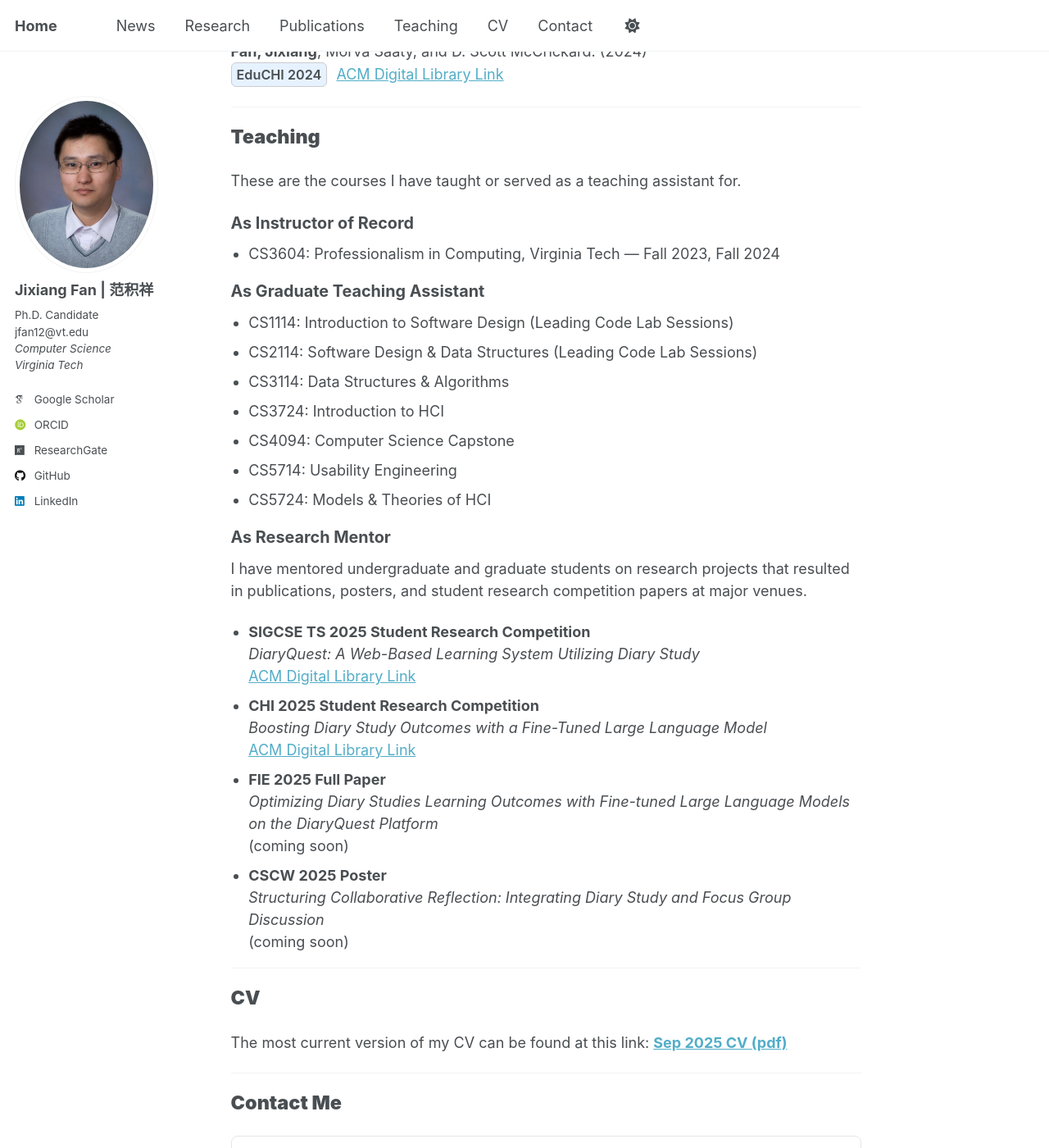
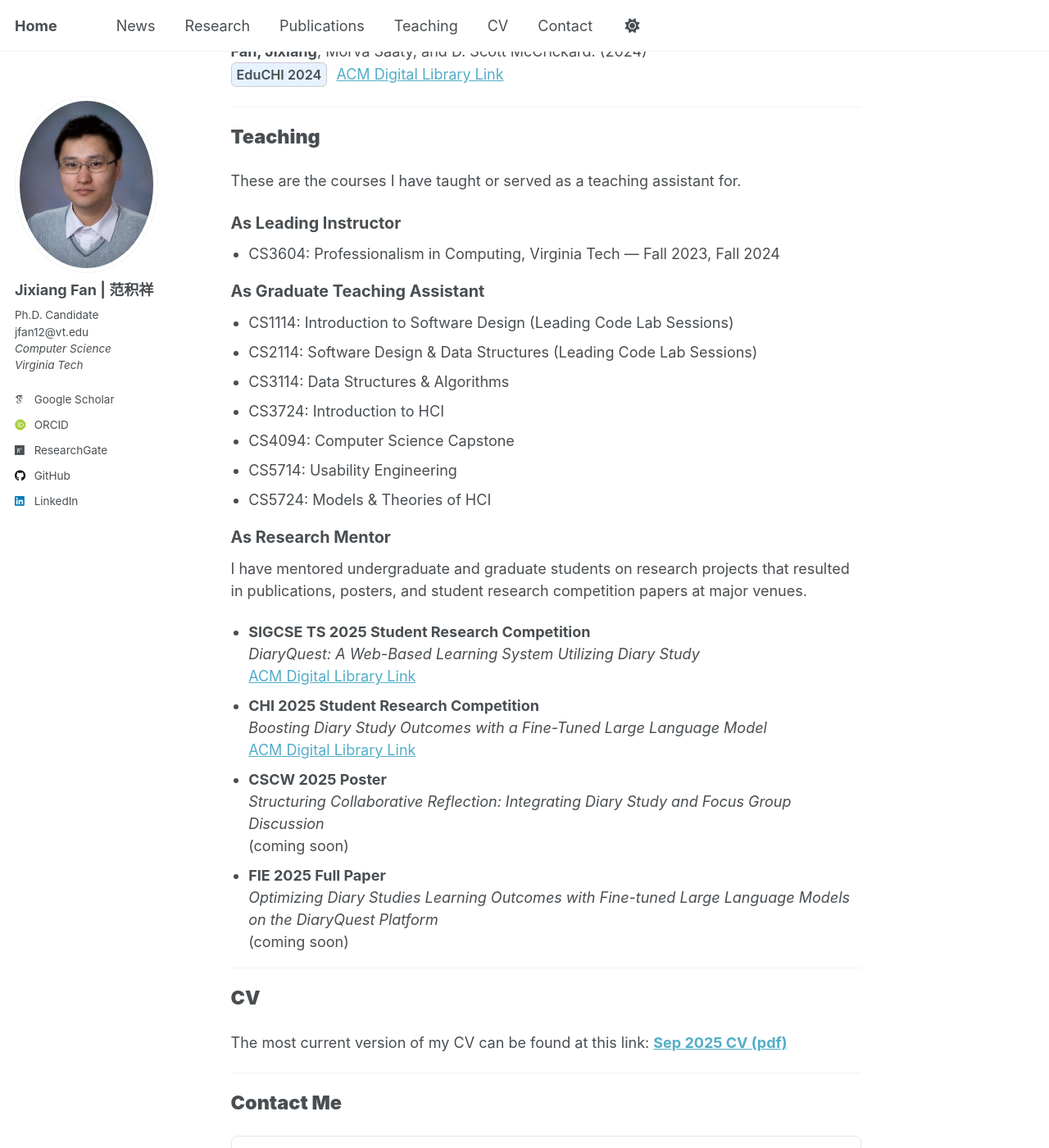
Before and after one commit to JixiangFan/web, a Jekyll site: the page built from _pages/about.md, in a window 1280 px wide and 1400 px high, scrolled down 2503 px. Shown: the whole window at 82% size. Built offline with Jekyll 4.4.1, drawn with Linux system fonts in a browser that asks for light colours; some web fonts are replaced.

Commit message:
Update about.md

```diff
--- a/_pages/about.md
+++ b/_pages/about.md
@@ -132,7 +132,7 @@ Education in HCI Outdoors: A Diary Study Approach
 <!-- Instructor of Record -->
 <div style="margin:1rem 0;">
   <div style="font-weight:700; font-size:1.1em; margin-bottom:0.5rem;">
-    As Instructor of Record
+    As Leading Instructor
   </div>
   <ul style="margin:0; padding-left:1.2rem;">
     <li>CS3604: Professionalism in Computing, Virginia Tech — Fall 2023, Fall 2024</li>
@@ -180,30 +180,19 @@ Education in HCI Outdoors: A Diary Study Approach
     </li>
 
     <li>
+      <strong>CSCW 2025 Poster</strong><br>
+      <em>Structuring Collaborative Reflection: Integrating Diary Study and Focus Group Discussion</em><br>
+      (coming soon)
+    </li>
+
+    <li>
       <strong>FIE 2025 Full Paper</strong><br>
       <em>Optimizing Diary Studies Learning Outcomes with Fine-tuned Large Language Models on the DiaryQuest Platform</em><br>
       (coming soon)
     </li>
 
-    <li>
-      <strong>CSCW 2025 Poster</strong><br>
-      <em>Structuring Collaborative Reflection: Integrating Diary Study and Focus Group Discussion</em><br>
-      (coming soon)
-    </li>
-
   </ul>
 </div>
-
-
-
-
-
-
-
-
-
-
-
 
 ---
 <span id="cv" style="position:relative; top:-84px;"></span>
```
